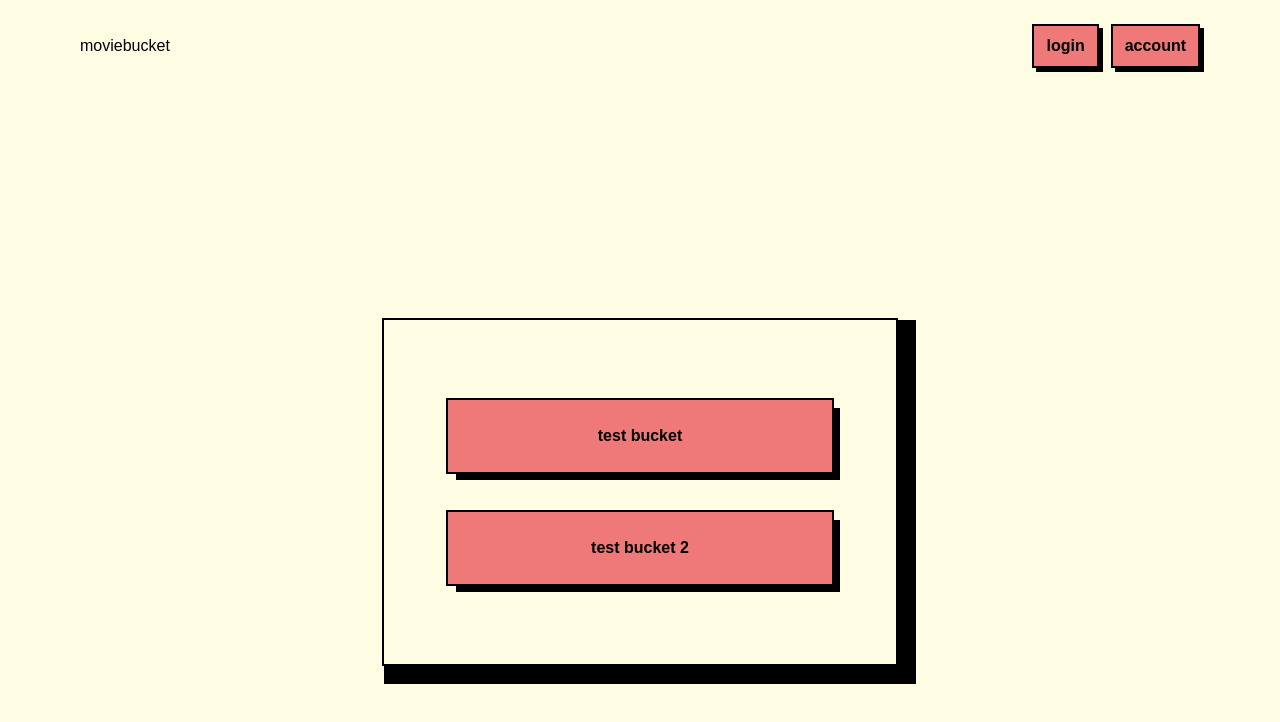
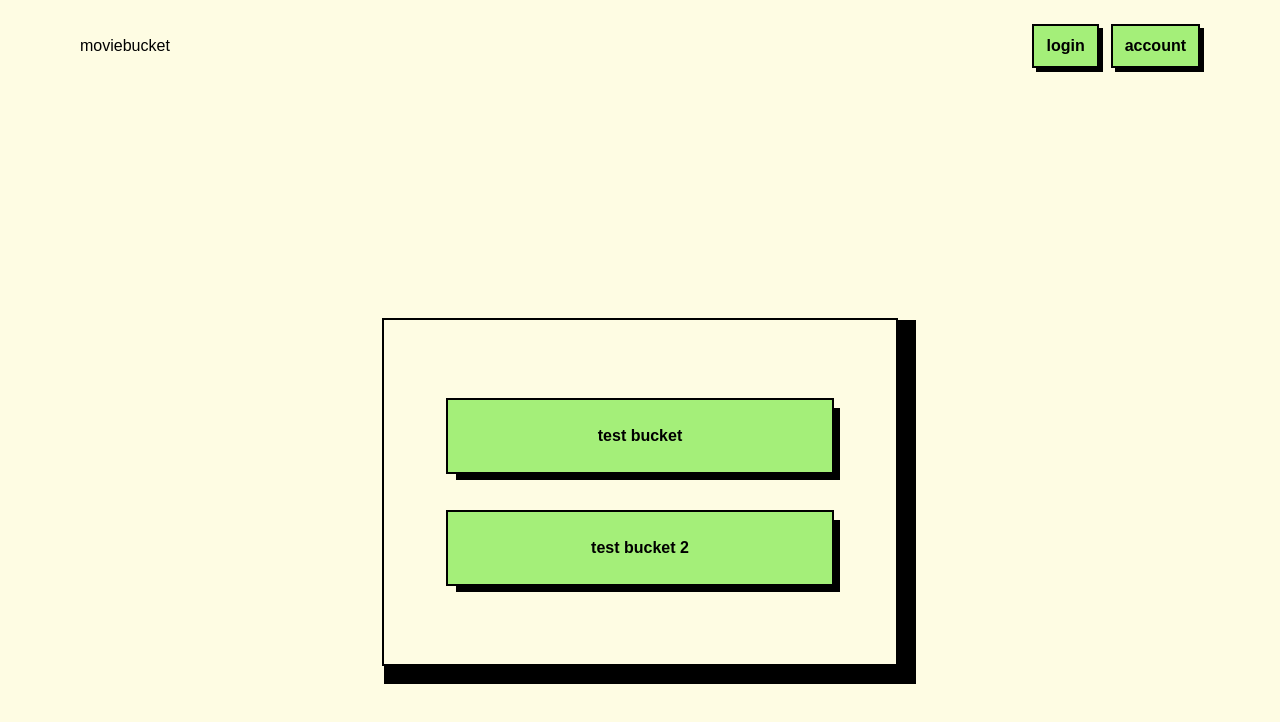
Before and after one commit to thwilson3/movie_bucket_frontend, a React (Vite) app: page / in a window 1280 px wide. Shown: the top 722 px of the page. Built offline with nearby package versions, Linux system fonts and the light colour scheme; a web font is replaced by a local one.

Commit message:
Adjust color scheme

```diff
--- a/tailwind.config.js
+++ b/tailwind.config.js
@@ -6,7 +6,7 @@ export default {
   theme: {
     extend: {
       colors: {
-        primary:'#ef7979',
+        primary:'#a4ef79',
         secondary: '#cae0ce',
         accent: '#ffffff',
         background: '#fefce3'
```
